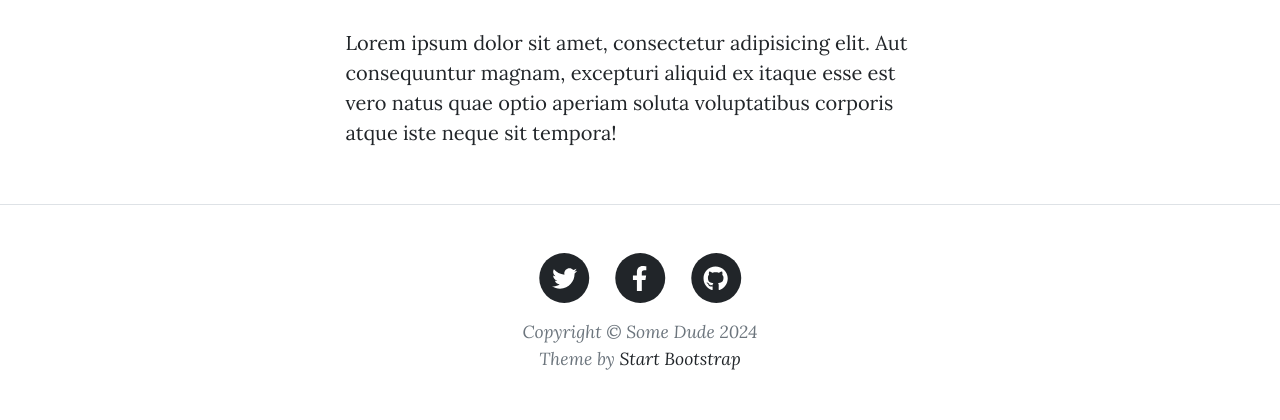
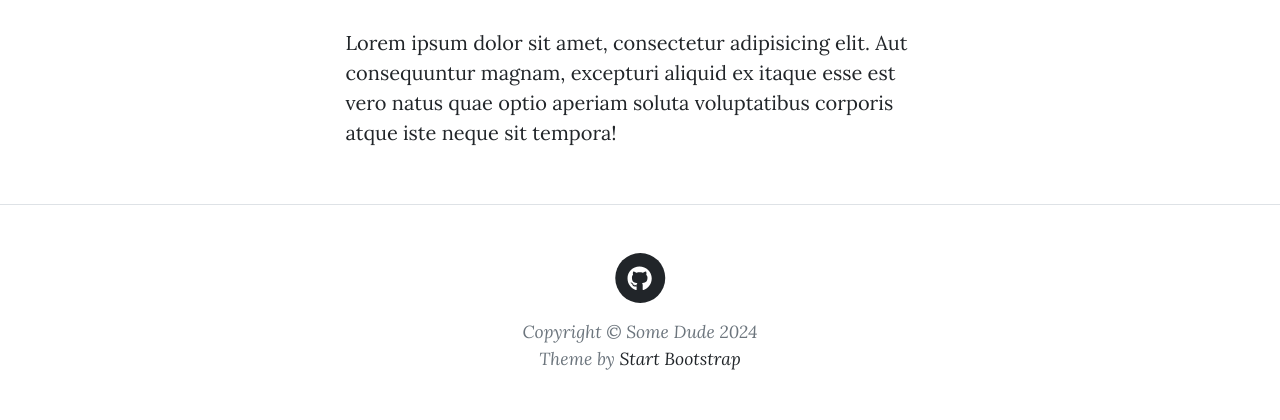
Before and after one commit to ArieKnoester/upgraded-flask-jinja-blog-exercise, a Flask app: page /about in a window 1280 px wide. Shown: the part 918-1338 px from the top of the page. Run offline with Flask 3, Linux system fonts and the light colour scheme; some libraries are stand-ins or nearby versions.

Commit message:
Removes unused social media icons from footer.

```diff
--- a/templates/footer.html
+++ b/templates/footer.html
@@ -4,7 +4,7 @@
                 <div class="row gx-4 gx-lg-5 justify-content-center">
                     <div class="col-md-10 col-lg-8 col-xl-7">
                         <ul class="list-inline text-center">
-                            <li class="list-inline-item">
+                            <!--<li class="list-inline-item">
                                 <a href="#!">
                                     <span class="fa-stack fa-lg">
                                         <i class="fas fa-circle fa-stack-2x"></i>
@@ -19,9 +19,9 @@
                                         <i class="fab fa-facebook-f fa-stack-1x fa-inverse"></i>
                                     </span>
                                 </a>
-                            </li>
+                            </li>-->
                             <li class="list-inline-item">
-                                <a href="#!">
+                                <a href="https://github.com/ArieKnoester/upgraded-flask-jinja-blog-exercise">
                                     <span class="fa-stack fa-lg">
                                         <i class="fas fa-circle fa-stack-2x"></i>
                                         <i class="fab fa-github fa-stack-1x fa-inverse"></i>
```
